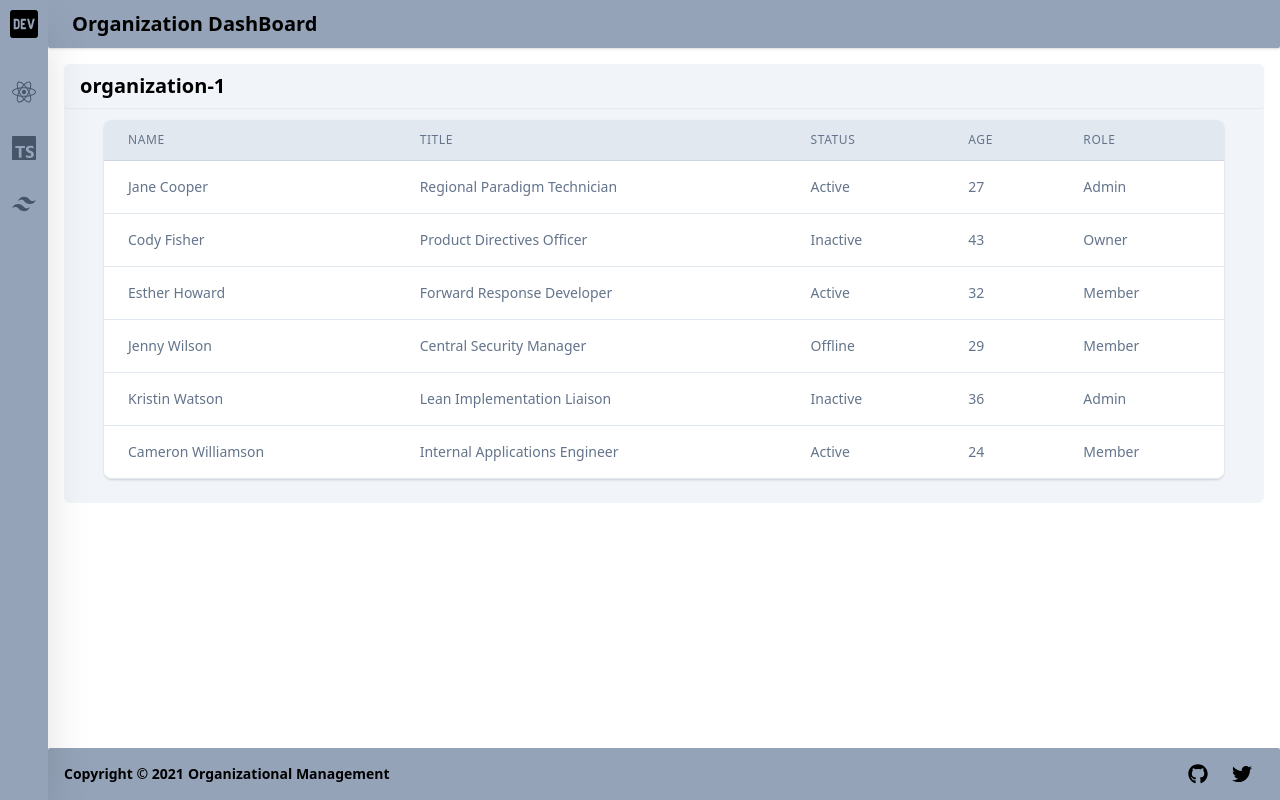
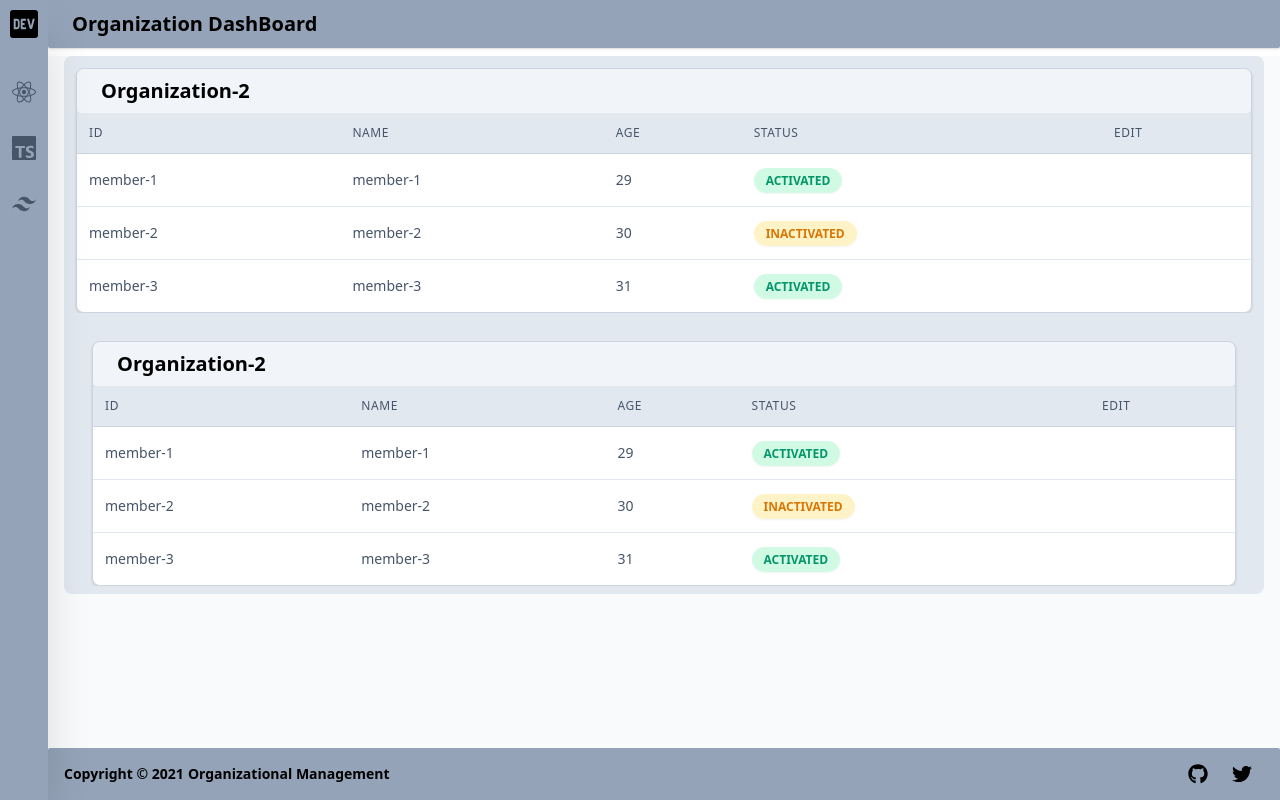
Before and after one commit to youkoucoding/organizational-management, a React (Create React App) app: page / in a window 1280 px wide. Built offline with nearby package versions, Linux system fonts and the light colour scheme.

Commit message:
style: change the table layout and cells

```diff
--- a/src/components/cards/Card.tsx
+++ b/src/components/cards/Card.tsx
@@ -4,9 +4,9 @@ import { CardTitle } from "components/cards/CardTitle";
 
 export const Card: React.FC = ({ children }) => {
   return (
-    <div className="m-4 bg-gray-100 rounded-md">
-      <CardTitle title={"organization-1"} />
-      <div className="">{children}</div>
+    <div className="mx-4 my-2 bg-gray-200 rounded-lg">
+      {/* <CardTitle title={"organization-1"} /> */}
+      <div className="pl-0 pr-0">{children}</div>
     </div>
   );
 };
--- a/src/components/cards/CardTitle.tsx
+++ b/src/components/cards/CardTitle.tsx
@@ -1,6 +1,6 @@
 export const CardTitle = ({ title }: { title: string }) => {
   return (
-    <h3 className="shadow-sm rounded px-4 py-2 font-semibold text-xl">
+    <h3 className="shadow-lg bg-gray-100 rounded px-6 py-2 font-semibold text-xl">
       {title}
     </h3>
   );
--- a/src/components/index.ts
+++ b/src/components/index.ts
@@ -3,3 +3,4 @@ export * from "components/footer/Footer";
 export * from "components/sidebar/SideBar";
 export * from "components/cards/Card";
 export * from "components/table/Table";
+export * from "components/table/StatusPill";
--- /dev/null
+++ b/src/components/table/StatusPill.tsx
@@ -0,0 +1,21 @@
+interface StatusProps {
+  value: string;
+}
+
+export const StatusPill = ({ value }: StatusProps) => {
+  const status = value ? value.toLowerCase() : "unknown";
+
+  return (
+    <span
+      className={`px-3 py-1 uppercase leading-wide font-bold text-xs rounded-full shadow-sm
+        ${status.startsWith("activated") ? "bg-green-100 text-green-600" : null}
+        ${
+          status.startsWith("inactivated")
+            ? "bg-yellow-100 text-yellow-600"
+            : null
+        }`}
+    >
+      {status}
+    </span>
+  );
+};
--- a/src/components/table/Table.tsx
+++ b/src/components/table/Table.tsx
@@ -1,5 +1,7 @@
 import * as React from "react";
 import { useTable } from "react-table";
+
+import { CardTitle } from "components/cards/CardTitle";
 
 interface column {
   Header: string;
@@ -10,11 +12,9 @@ interface TableProps {
   columns: column[];
   data: {
     name: string;
-    email: string;
-    title: string;
+    id: string;
+    age: number;
     status: string;
-    role: string;
-    age: number;
   }[];
 }
 
@@ -28,12 +28,13 @@ export const Table: React.FC<TableProps> = ({ columns, data }) => {
 
   return (
     <div className="flex flex-col">
-      <div className="my-1 mb-4 overflow-x-auto -mx-4 sm:mx-6 lg:mx-2">
-        <div className="py-2 align-middle inline-block min-w-full sm:px-6 lg:px-8">
-          <div className="shadow overflow-hidden border-b border-gray-200 sm:rounded-lg">
+      <div className="mt-3 mb-2 overflow-x-auto mx-4 sm:mx-6 lg:mx-1">
+        <div className="align-middle inline-block min-w-full sm:px-6 lg:px-2">
+          <div className="shadow overflow-hidden border border-gray-300 sm:rounded-lg">
+            <CardTitle title="Organization-2" />
             <table
               {...getTableProps()}
-              className="min-w-full divide-y divide-gray-300"
+              className="min-w-full divide-y divide-gray-300 border-collapse"
             >
               <thead className="bg-gray-200">
                 {headerGroups.map((headerGroup) => (
@@ -41,7 +42,7 @@ export const Table: React.FC<TableProps> = ({ columns, data }) => {
                     {headerGroup.headers.map((column) => (
                       <th
                         scope="col"
-                        className="group px-6 py-3 text-left text-xs font-medium text-gray-500 uppercase tracking-wider"
+                        className="group px-3 py-3 text-left text-xs font-medium text-gray-600 uppercase tracking-wider"
                         {...column.getHeaderProps()}
                       >
                         <div className="flex items-center justify-between">
@@ -64,10 +65,10 @@ export const Table: React.FC<TableProps> = ({ columns, data }) => {
                         return (
                           <td
                             {...cell.getCellProps()}
-                            className="px-6 py-4 whitespace-nowrap"
+                            className="px-3 py-4 whitespace-nowrap"
                             role="cell"
                           >
-                            <div className="text-sm text-gray-500">
+                            <div className="text-sm text-gray-600">
                               {cell.render("Cell")}
                             </div>
                           </td>
--- a/src/container/layout/Layout.tsx
+++ b/src/container/layout/Layout.tsx
@@ -9,7 +9,7 @@ export const Layout: React.FC = ({ children }) => {
       <SideBar />
       <div className="md:ml-12 bg-light-500 dark:bg-dark-500 h-screen overflow-auto">
         <Header />
-        <div className="w-full min-h-full space-y-4">{children}</div>
+        <div className="w-full min-h-full space-y-4 bg-gray-50">{children}</div>
         <Footer />
       </div>
     </>
--- a/src/container/main/Main.tsx
+++ b/src/container/main/Main.tsx
@@ -1,63 +1,26 @@
 import * as React from "react";
 
-import { Card } from "components";
-import { Table } from "components";
+import { Card, Table, StatusPill } from "components";
 
 const getData = () => {
   const data = [
     {
-      name: "Jane Cooper",
-      email: "jane.cooper@example.com",
-      title: "Regional Paradigm Technician",
-      department: "Optimization",
-      status: "Active",
-      role: "Admin",
-      age: 27,
+      name: "member-1",
+      id: "member-1",
+      age: 29,
+      status: "activated",
     },
     {
-      name: "Cody Fisher",
-      email: "cody.fisher@example.com",
-      title: "Product Directives Officer",
-      department: "Intranet",
-      status: "Inactive",
-      role: "Owner",
-      age: 43,
+      name: "member-2",
+      id: "member-2",
+      age: 30,
+      status: "inactivated",
     },
     {
-      name: "Esther Howard",
-      email: "esther.howard@example.com",
-      title: "Forward Response Developer",
-      department: "Directives",
-      status: "Active",
-      role: "Member",
-      age: 32,
-    },
-    {
-      name: "Jenny Wilson",
-      email: "jenny.wilson@example.com",
-      title: "Central Security Manager",
-      department: "Program",
-      status: "Offline",
-      role: "Member",
-      age: 29,
-    },
-    {
-      name: "Kristin Watson",
-      email: "kristin.watson@example.com",
-      title: "Lean Implementation Liaison",
-      department: "Mobility",
-      status: "Inactive",
-      role: "Admin",
-      age: 36,
-    },
-    {
-      name: "Cameron Williamson",
-      email: "cameron.williamson@example.com",
-      title: "Internal Applications Engineer",
-      department: "Security",
-      status: "Active",
-      role: "Member",
-      age: 24,
+      name: "member-3",
+      id: "member-3",
+      age: 31,
+      status: "activated",
     },
   ];
   return [...data];
@@ -67,24 +30,25 @@ export const Main: React.FC = () => {
   const columns = React.useMemo(
     () => [
       {
+        Header: "Id",
+        accessor: "id",
+      },
+      {
         Header: "Name",
         accessor: "name",
-      },
-      {
-        Header: "Title",
-        accessor: "title",
-      },
-      {
-        Header: "Status",
-        accessor: "status",
       },
       {
         Header: "Age",
         accessor: "age",
       },
       {
-        Header: "Role",
-        accessor: "role",
+        Header: "Status",
+        accessor: "status",
+        Cell: StatusPill,
+      },
+      {
+        Header: "Edit",
+        accessor: "edit",
       },
     ],
     []
@@ -95,6 +59,9 @@ export const Main: React.FC = () => {
   return (
     <Card>
       <Table columns={columns} data={data} />
+      <Card>
+        <Table columns={columns} data={data} />
+      </Card>
     </Card>
   );
 };
```
